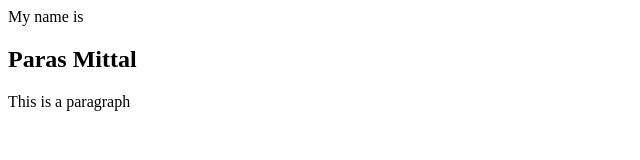
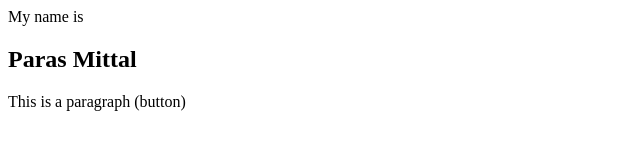
Before and after one commit to mittalparas/localrepo, a plain HTML site: page index.html in a window 1280 px wide. Shown: the full height of the page, 0-640 px from the left. Drawn offline with Linux system fonts and the light colour scheme.

```diff
--- a/index.html
+++ b/index.html
@@ -1,2 +1,2 @@
 My name is <h2>Paras Mittal</h2>
-<p>This is a paragraph</p>
+<p>This is a paragraph (button)</p>
```
